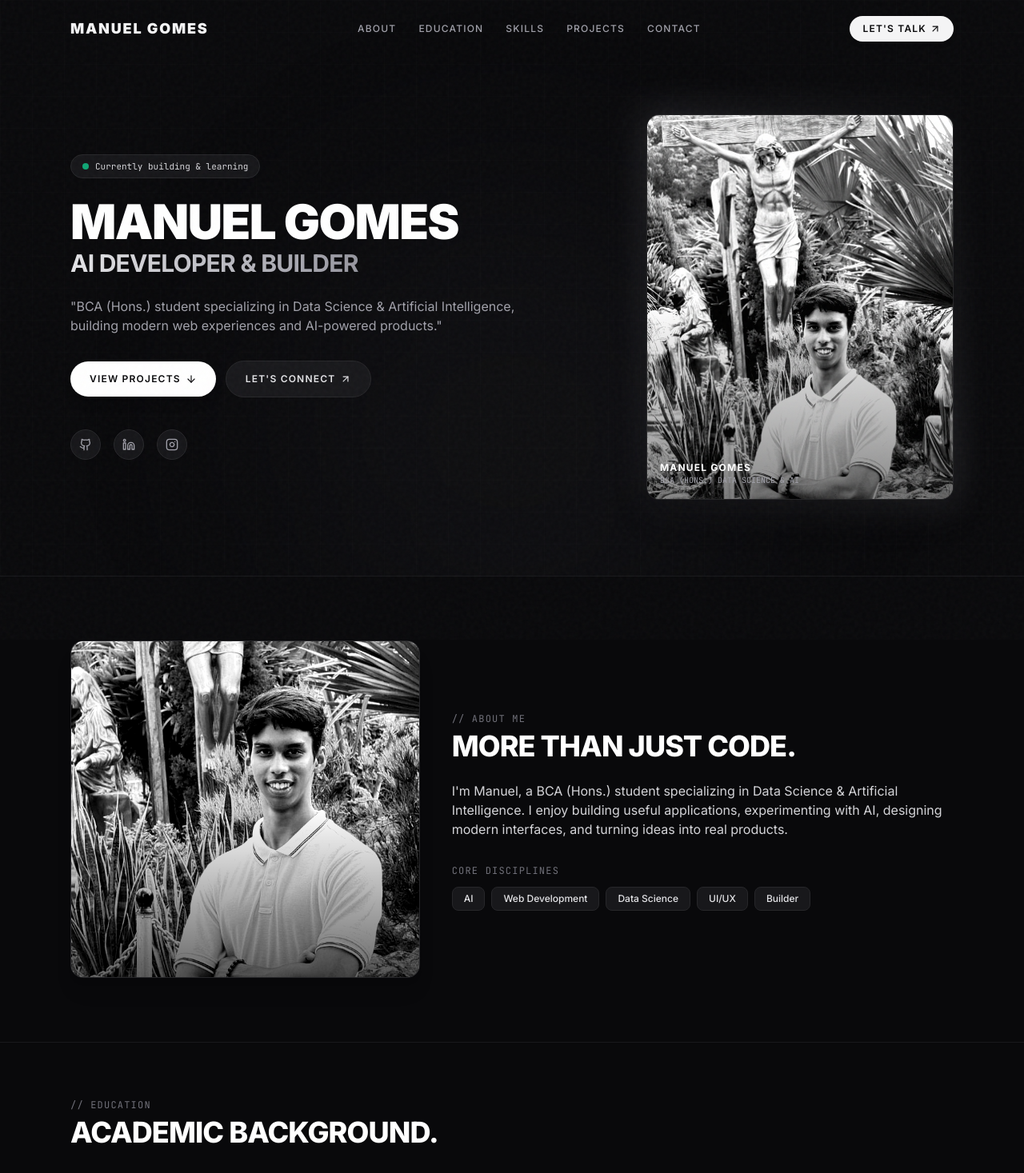
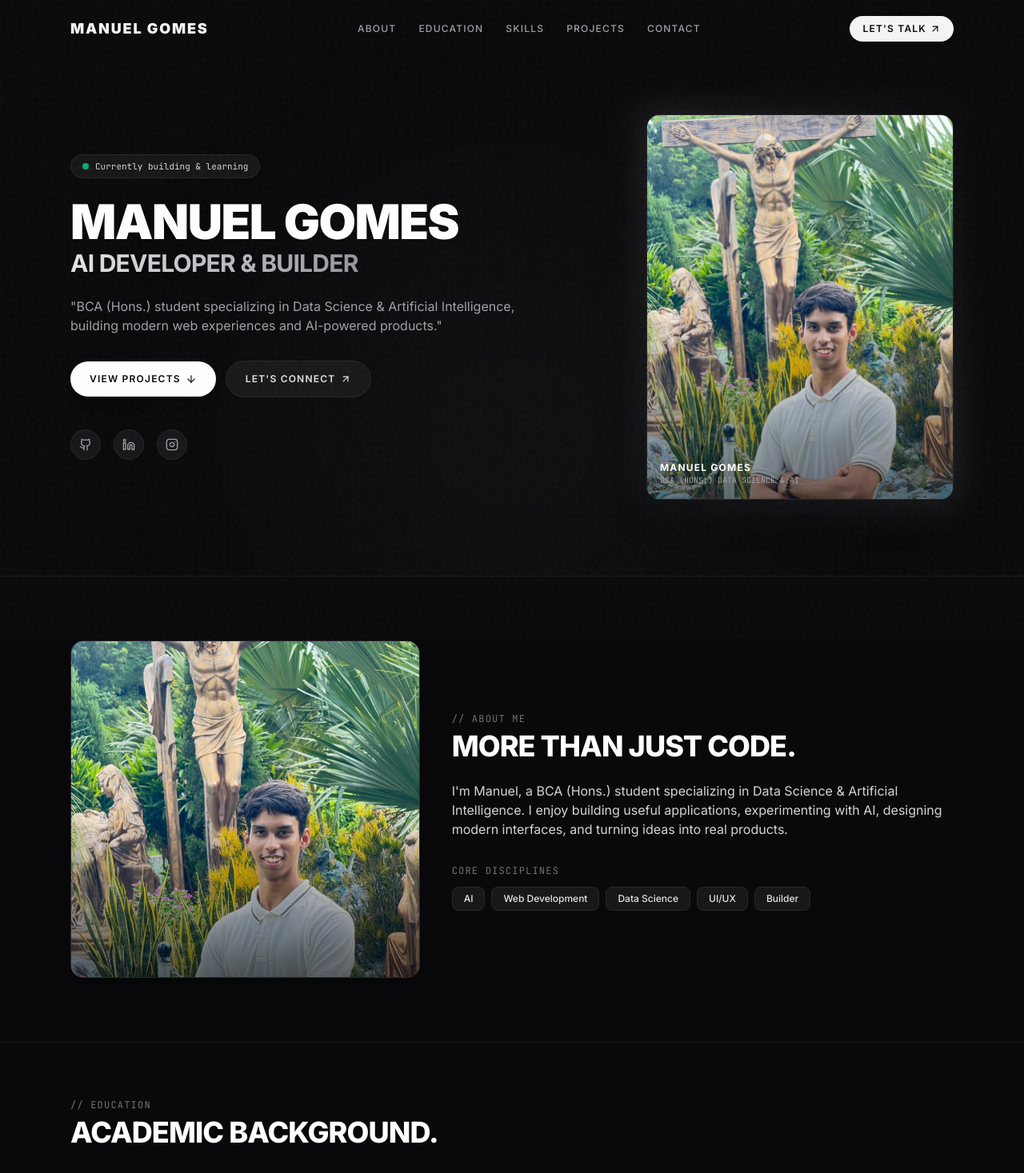
Before and after one commit to manuelgomes2006/Manuel-Gomes, a React (Vite) app: page / in a window 1280 px wide. Shown: the top 1467 px of the page at 80% size. Built offline with nearby package versions, Linux system fonts and the light colour scheme.

Commit message:
Switch portrait photo from black and white to full natural color

```diff
--- a/src/components/About.tsx
+++ b/src/components/About.tsx
@@ -21,7 +21,7 @@ export const About: React.FC = () => {
               <img
                 src={PERSONAL_DATA.images.about}
                 alt="Manuel Gomes — Lifestyle Portrait"
-                className="w-full h-[360px] sm:h-[420px] object-cover object-center filter grayscale contrast-[1.25] brightness-95"
+                className="w-full h-[360px] sm:h-[420px] object-cover object-center"
               />
               <div className="absolute inset-0 bg-gradient-to-t from-black/60 via-transparent to-transparent" />
             </div>
--- a/src/components/Hero.tsx
+++ b/src/components/Hero.tsx
@@ -90,7 +90,7 @@ export const Hero: React.FC = () => {
           </div>
         </motion.div>
 
-        {/* Right Column: B&W Cinematic Portrait */}
+        {/* Right Column: Full Natural Color Portrait */}
         <motion.div
           initial={{ opacity: 0, scale: 0.95 }}
           animate={{ opacity: 1, scale: 1 }}
@@ -103,7 +103,7 @@ export const Hero: React.FC = () => {
               <img
                 src={PERSONAL_DATA.images.hero}
                 alt="Manuel Gomes — Portrait"
-                className="w-full h-[400px] sm:h-[480px] object-cover object-center filter grayscale contrast-[1.25] brightness-[0.98] group-hover:scale-105 transition-transform duration-500"
+                className="w-full h-[400px] sm:h-[480px] object-cover object-center group-hover:scale-105 transition-transform duration-500"
               />
               <div className="absolute inset-0 bg-gradient-to-t from-black/80 via-transparent to-transparent opacity-60" />
               <div className="absolute bottom-4 left-4 right-4 z-10 flex items-center justify-between">
--- a/src/data/content.ts
+++ b/src/data/content.ts
@@ -1,5 +1,4 @@
-import manuelHeroBw from '../assets/images/manuel-hero-bw.jpg';
-import manuelAboutBw from '../assets/images/manuel-about-bw.jpg';
+import manuelMainPortrait from '../assets/images/manuel-main-portrait.jpg';
 import rawFitnessImg from '../assets/images/raw-fitness.jpg';
 
 export const PERSONAL_DATA = {
@@ -12,8 +11,8 @@ export const PERSONAL_DATA = {
   aboutTags: ["AI", "Web Development", "Data Science", "UI/UX", "Builder"],
 
   images: {
-    hero: manuelHeroBw,
-    about: manuelAboutBw,
+    hero: manuelMainPortrait,
+    about: manuelMainPortrait,
   },
 
   education: {
```
Also changed, not shown: 9 other files (tests, documents, lock files or other folders).
